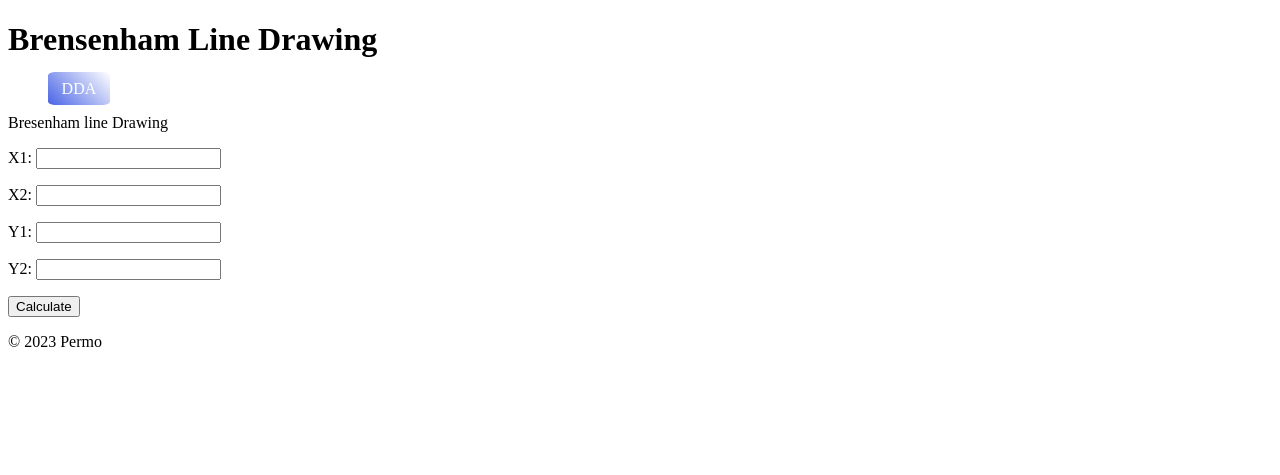
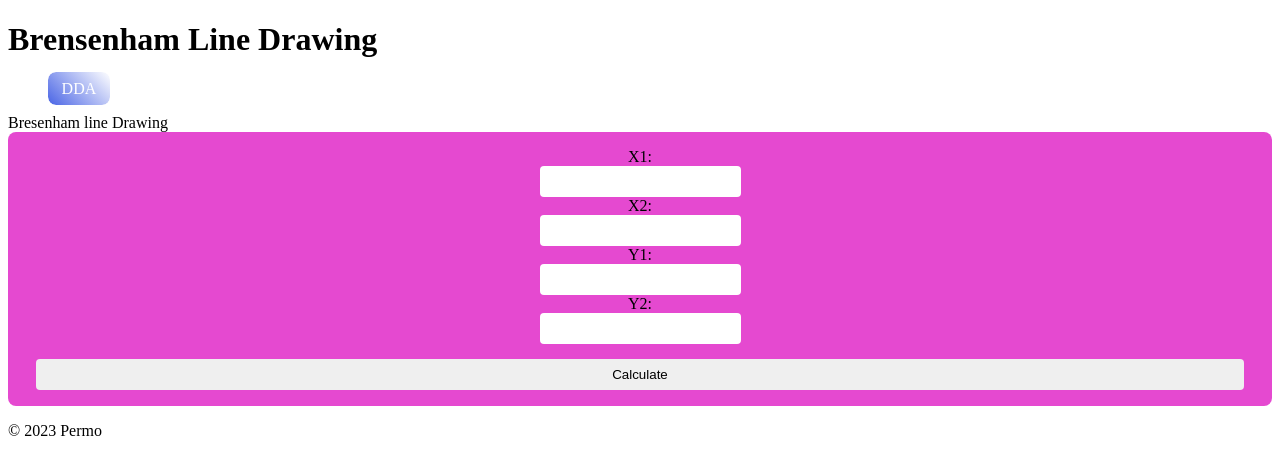
Before and after one commit to MugumoPerm/computerGraphics, a Django app: page /bresenham in a window 1280 px wide. Shown: the top 475 px of the page. Run offline with Django 3.2, Linux system fonts and the light colour scheme; some libraries are stand-ins or nearby versions.

Commit message:
styles created by victor:Bresenham and DDA pages

```diff
--- a/lineAlgorithms/static/styles/bresenham.css
+++ b/lineAlgorithms/static/styles/bresenham.css
@@ -4,9 +4,36 @@
 	padding: .5rem .85rem;
 	color: white;
 	text-decoration: none;
-	border-radius: 10%;
+	border-radius: .5rem;
+
 }
 .button:hover{
 	opacity: .8;
 	color: limegreen;
 }
+
+form {
+	background-color: #e549d0;
+	padding: 1rem 1.75rem;
+	border-radius: .5rem;
+	display: flex;
+	align-items: center;
+	justify-content: flex-start;
+	flex-direction: column;
+}
+
+form input {
+	border: none;
+	outline: none;
+	padding: .5rem .75rem;
+	/* align-self: left; */
+	border-radius: .25rem;
+}
+
+form input:last-child {
+	margin-top: .95rem;
+}
+
+.submit-btn {
+	width: 100%;
+}
--- a/lineAlgorithms/templates/DDA.html
+++ b/lineAlgorithms/templates/DDA.html
@@ -3,8 +3,9 @@
 
 {% block title%}DDA Line{% endblock %}
 {% block styles %} <link rel="stylesheet" href="{% static 'styles/bresenham.css' %}">{% endblock %}
+{%block header %} DDA Line Drawing {% endblock %}
 {% block navlinks %}<a href="{% url 'bresenham' %}" class='button'>Bresenham</a>{% endblock%}
-{%block header %} DDA Line Drawing {% endblock %}
+{%block heading %} DDA Line Drawing {% endblock %}
 {% block body%}
     <form method="post">
         {% csrf_token %}
--- a/lineAlgorithms/templates/bresenham.html
+++ b/lineAlgorithms/templates/bresenham.html
@@ -10,9 +10,9 @@
 {% block body%}
     <form method="post">
         {% csrf_token %}
-        {{ form.as_p }}
-        <input type="submit" value="Calculate">
-    </form>
+        {{ form }}
+        <input type="submit" value="Calculate" class="submit-btn">
+   </form>
     {% if resultx %}
     	<h1> Coordinates: {{ coordinates }}</h1>
         <h2>X: {{ resultx }}</h2>
--- a/lineAlgorithms/templates/layout.html
+++ b/lineAlgorithms/templates/layout.html
@@ -22,9 +22,9 @@
         </nav>
     </header>
     <main>
-	<div class="heading">
-	    {% block heading %}{% endblock %}
-	</div>
+	    <div class="heading">
+	        {% block heading %}{% endblock %}
+	    </div>
 	    {% block body %}
 
 	    {% endblock  %}
```
Also changed, not shown: lineAlgorithms/static/styles/styles.css (+25 -2 lines).
